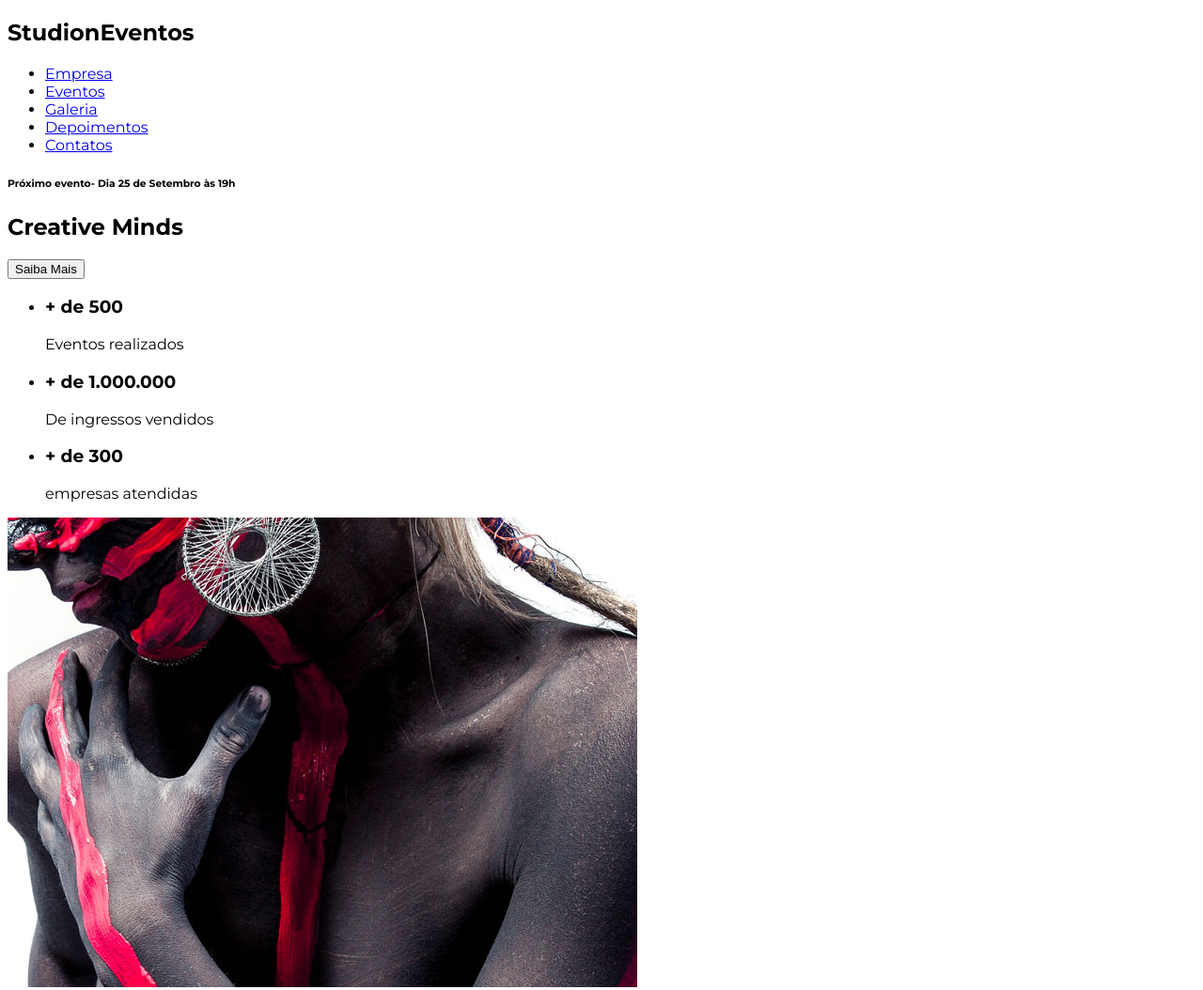
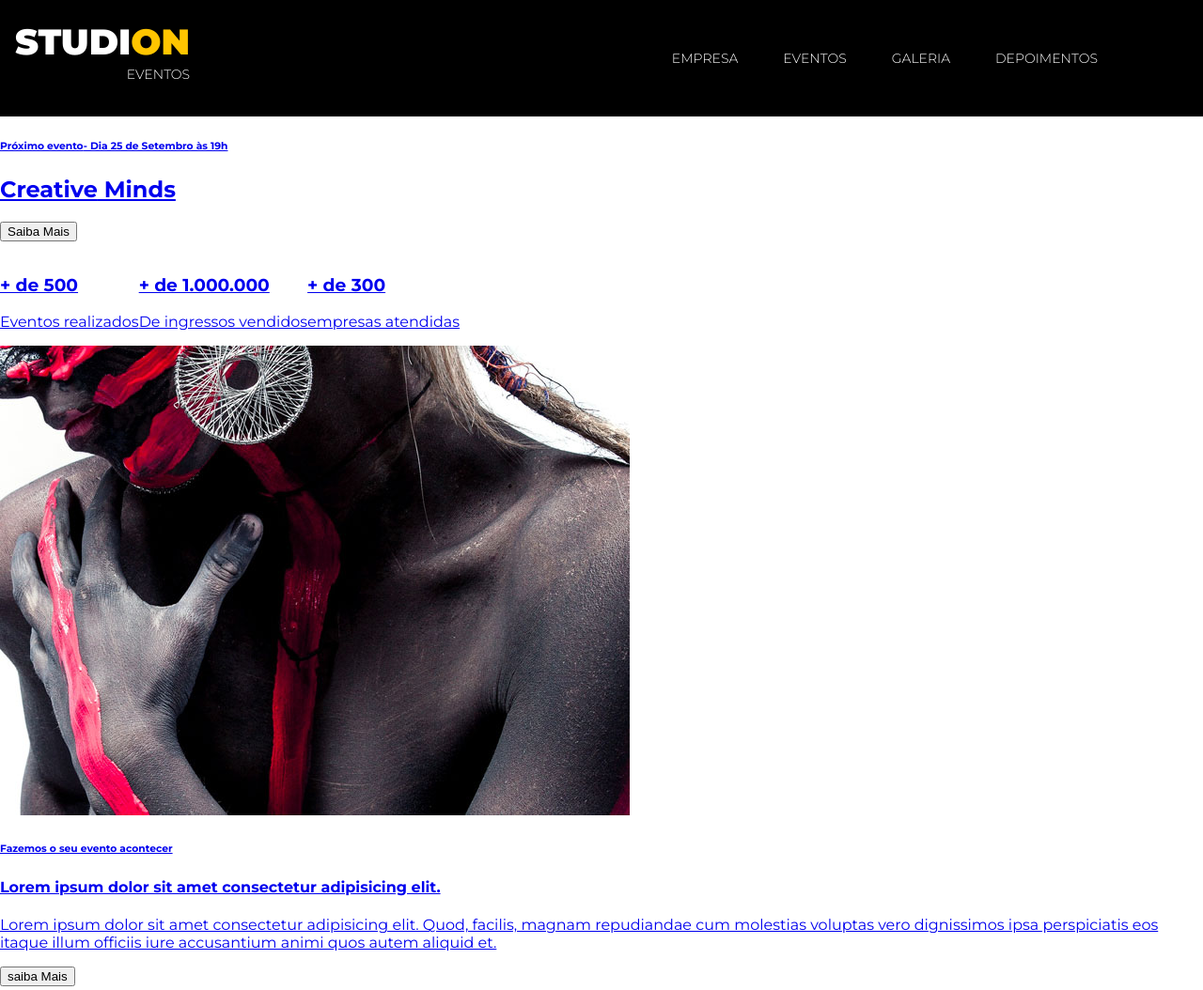
Before and after one commit to AngeloMarquess/studion, a website: page src/index.html in a window 1280 px wide. Shown: the top 1054 px of the page at 94% size. Drawn offline with Linux system fonts and the light colour scheme.

Commit message:
feat(logo): constructed logo structure for the main page

```diff
--- a/src/index.html
+++ b/src/index.html
@@ -9,10 +9,12 @@
 </head>
 
 <body>
-    <nav>
+    <nav class="navbar">
 
-        <h1>Studi<span>on</span><span>Eventos</span></h1>
-        <ul>
+        <h1 class="logo-studion">Studi<span class="copy--primary">on</span>
+            <span class="logo-studion_subtitle">Eventos</span>
+        </h1>
+        <ul class="navbar__links">
             <li>
                 <a href="#empresa">
                     Empresa
@@ -38,13 +40,6 @@
             </li>
             <li>
                 <a href="#contatos">
-                    Contatos
-
-                </a>
-            </li>
-
-        </ul>
-
     </nav>
 
     <header>
--- a/src/style.css
+++ b/src/style.css
@@ -1,6 +1,82 @@
-@import url('https://fonts.googleapis.com/css2?family=Montserrat:wght@400;700&display=swap');
+@import url('https://fonts.googleapis.com/css2?family=Montserrat:wght@300;400;700;900&display=swap');
 
-html {
+* {
+    box-sizing: border-box;
+}
+
+:root {
+    --color-primary: #ffc500;
     font-family: 'Montserrat', sans-serif;
+    font-size: 16px;
+
 
 }
+
+body {
+    margin: 0;
+    padding-top:7.75rem ;
+}
+
+ul {
+    display: flex;
+    list-style: none;
+    padding-left: 0;
+}
+
+
+.navbar {
+    position: fixed;
+    display: grid;
+    grid-template-columns: 1fr 9fr;
+    align-items: center;
+    top: 0;
+    left: 0;
+    width: 100vw;
+    height: 7.75rem;
+    padding: 0 1rem;
+
+    background-color: black;
+    color: #FFF;
+
+}
+
+.navbar__links {
+
+    justify-self: end;
+}
+
+.navbar__links li {
+    font-size: 0.875rem;
+    margin-right: 3rem;
+    text-transform: uppercase;
+}
+
+.navbar__links a {
+    font-weight: 300;
+    color:#FFF;
+    text-decoration: none;
+}
+
+.navbar__links a:hover {
+    color: var(--color-primary);
+
+}
+
+.logo-studion{
+    font-size: 2.375rem;
+    font-weight: 900;
+    line-height: 1ch;
+    text-transform: uppercase;
+    text-align: right;
+}
+
+.logo-studion_subtitle {
+    font-size: 0.875rem;
+    font-weight: 300;
+
+    }
+
+.copy--primary {
+color: var(--color-primary)
+
+}
```
